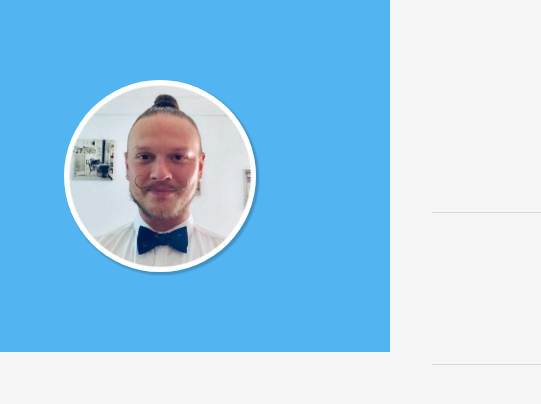
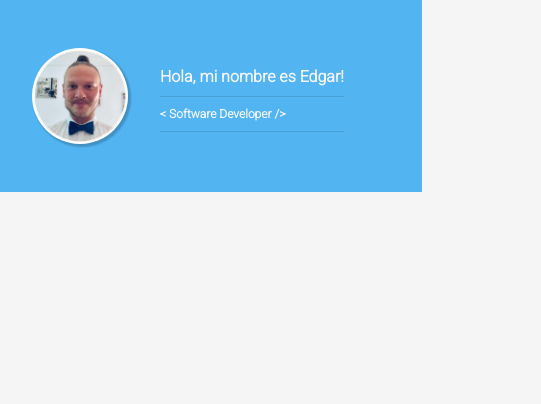
Before and after one commit to Edgarmontenegro123/portfolio, a React (Vite) app: page / in a window 390 px wide. Shown: the top 404 px of the page, 541 px wide, since content can reach past the window. Built offline with nearby package versions, Linux system fonts and the light colour scheme.

Commit message:
⚒️ Add Header component

```diff
--- a/src/Components/Header/Header.scss
+++ b/src/Components/Header/Header.scss
@@ -8,4 +8,11 @@
   margin-top: 0;
   padding: 1rem;
   height: 20rem;
+  width: 100vw;
 }
+
+@media screen and (max-width: 800px){
+  .divHeader{
+    height: 10rem;
+  }
+}
--- a/src/Components/MainImage/MainImage.scss
+++ b/src/Components/MainImage/MainImage.scss
@@ -8,3 +8,11 @@
   box-shadow: 2px 2px 2px 1px rgba(0, 0, 0, 0.2);
   border-radius: 50%;
 }
+
+@media screen and (max-width: 800px){
+  .myImage{
+    height: 6rem;
+    width: 6rem;
+    margin-left: 1rem;
+  }
+}
--- a/src/Components/Title/Title.scss
+++ b/src/Components/Title/Title.scss
@@ -8,3 +8,10 @@
     background-color: $divider;
   }
 }
+
+@media screen and (max-width: 800px){
+  .title{
+    margin-left: 1rem;
+    font-size: 0.5rem;
+  }
+}
```
